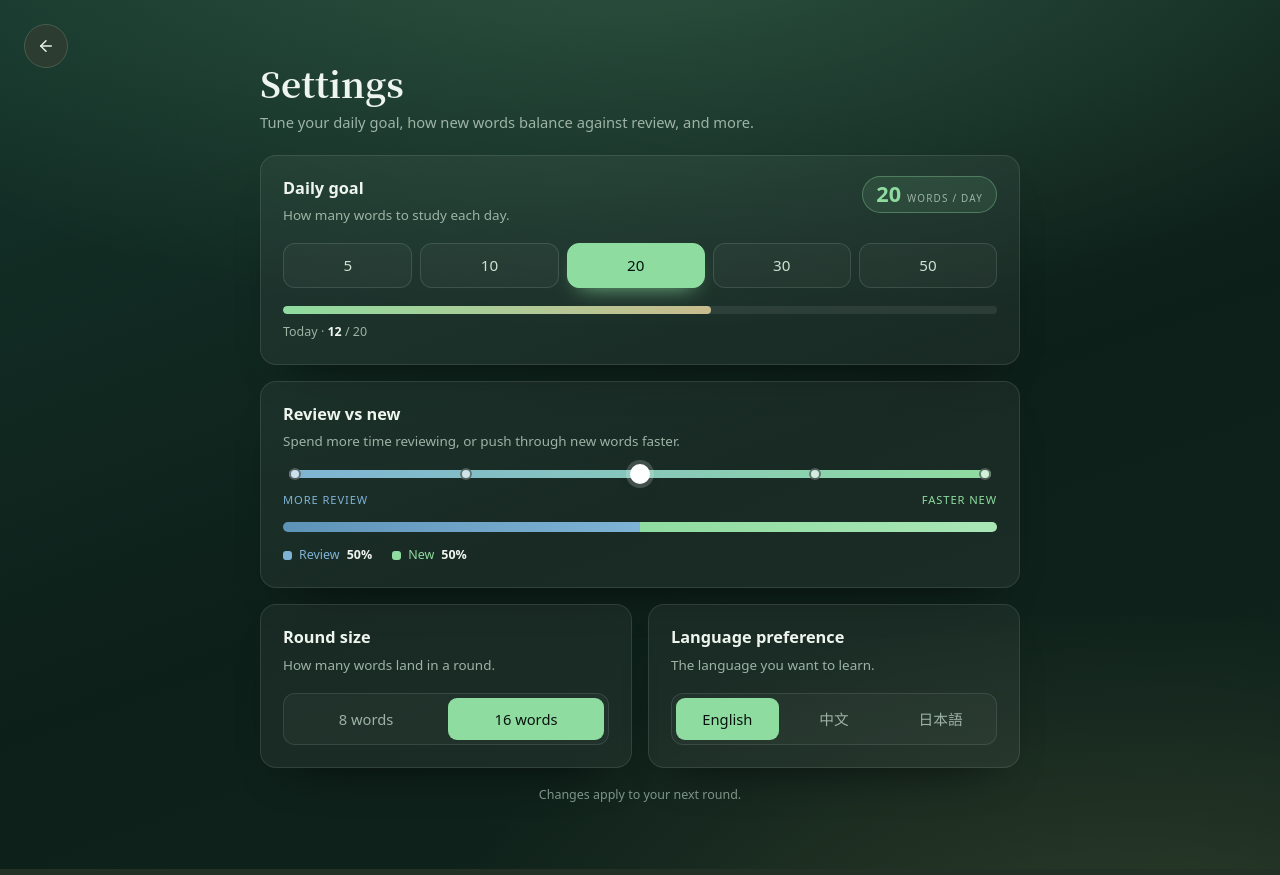
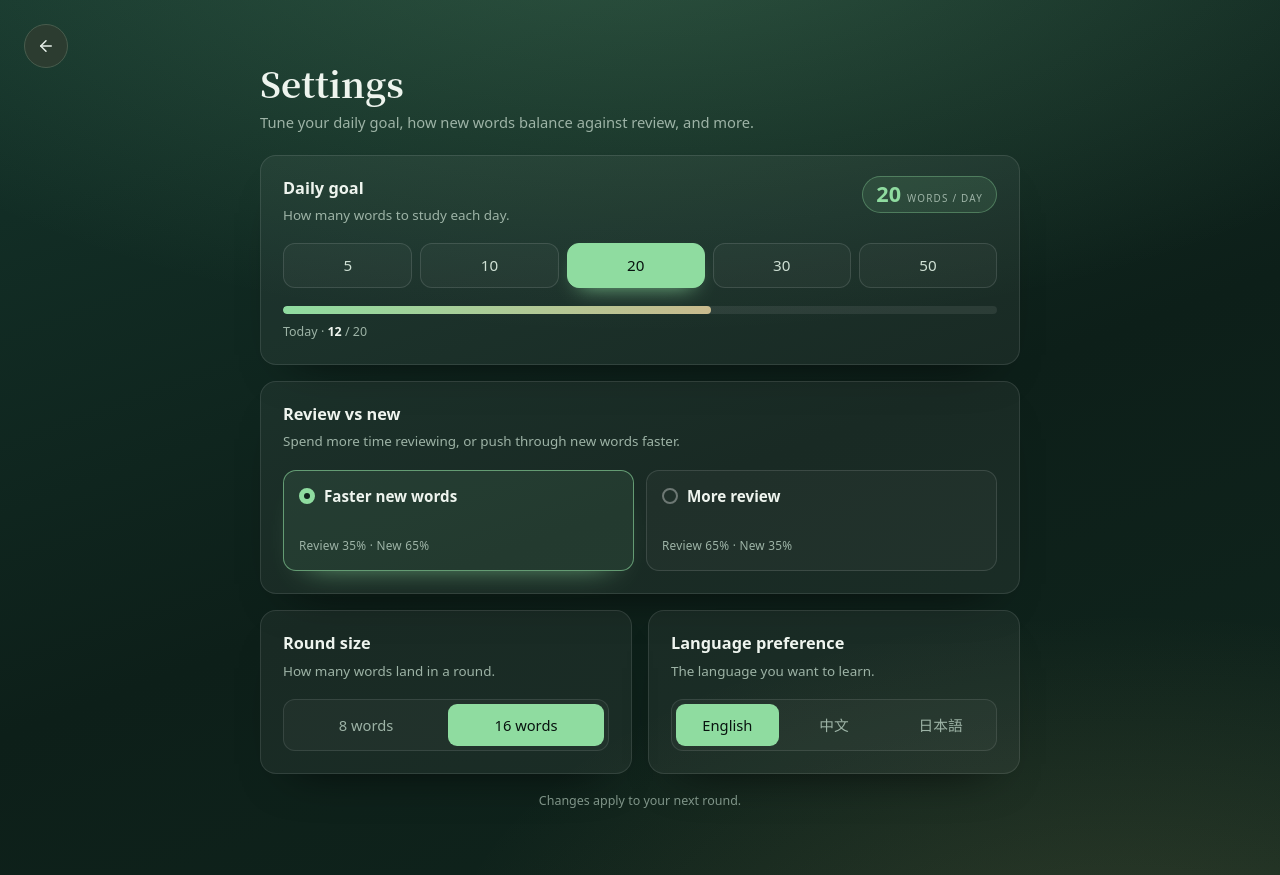
Before and after one commit to imfiiish/webDesign, a React (Vite) app in the folder shuf-flip/: page /settings in a window 1280 px wide. Built offline with nearby package versions, Linux system fonts and the light colour scheme.

Commit message:
feat(settings): make review / new a preset choice, not a slider
Two radio cards — "Faster new words" (default) and "More review" — with
a split bar showing each preset's ratio, replacing the five-stop slider.

```diff
--- a/shuf-flip/src/i18n.ts
+++ b/shuf-flip/src/i18n.ts
@@ -217,10 +217,10 @@ const DICT: Record<Lang, Record<string, string>> = {
     'settings.mix.title': 'Review vs new',
     'settings.mix.desc':
       'Spend more time reviewing, or push through new words faster.',
+    'settings.mix.faster': 'Faster new words',
+    'settings.mix.moreReview': 'More review',
     'settings.mix.review': 'Review',
     'settings.mix.new': 'New',
-    'settings.mix.endsReview': 'More review',
-    'settings.mix.endsNew': 'Faster new',
     'settings.round.title': 'Round size',
     'settings.round.desc': 'How many words land in a round.',
     'settings.round.unit': 'words',
@@ -438,10 +438,10 @@ const DICT: Record<Lang, Record<string, string>> = {
     'settings.goal.today': '今天',
     'settings.mix.title': '复习与新词',
     'settings.mix.desc': '多花时间复习，还是更快地学新词。',
+    'settings.mix.faster': '更快学新词',
+    'settings.mix.moreReview': '更多复习',
     'settings.mix.review': '复习',
     'settings.mix.new': '新词',
-    'settings.mix.endsReview': '更多复习',
-    'settings.mix.endsNew': '更快学新词',
     'settings.round.title': '每轮词数',
     'settings.round.desc': '每一轮包含多少词。',
     'settings.round.unit': '词',
--- a/shuf-flip/src/pages/settings/index.tsx
+++ b/shuf-flip/src/pages/settings/index.tsx
@@ -9,13 +9,10 @@ const GOALS = [5, 10, 20, 30, 50]
 /** Preview of today's progress toward the goal (appearance only). */
 const TODAY = 12
 
-/** New / review balance stops, left (more review) → right (faster new). */
+/** Review / new balance presets. The first is the default. */
 const MIX = [
-  { new: 20, review: 80 },
-  { new: 35, review: 65 },
-  { new: 50, review: 50 },
-  { new: 65, review: 35 },
-  { new: 80, review: 20 },
+  { value: 'new', labelKey: 'settings.mix.faster', new: 65, review: 35 },
+  { value: 'review', labelKey: 'settings.mix.moreReview', new: 35, review: 65 },
 ]
 
 const ROUNDS = ['8', '16']
@@ -59,11 +56,10 @@ function Seg({
 export default function Settings() {
   const { t } = useI18n()
   const [goal, setGoal] = useState(20)
-  const [mix, setMix] = useState(2)
+  const [mix, setMix] = useState(0)
   const [round, setRound] = useState('16')
   const [lang, setLang] = useState('en')
 
-  const m = MIX[mix]
   const goalPct = Math.min(100, (TODAY / goal) * 100)
 
   return (
@@ -120,40 +116,34 @@ export default function Settings() {
             </div>
           </div>
 
-          <div className="set-mix">
-            <div className="set-mix-track">
-              <div className="set-mix-dots">
-                {MIX.map((s, i) => (
-                  <button
-                    key={i}
-                    type="button"
-                    className={`set-mix-dot${i === mix ? ' on' : ''}`}
-                    aria-pressed={i === mix}
-                    aria-label={`${s.review} / ${s.new}`}
-                    onClick={() => setMix(i)}
-                  />
-                ))}
-              </div>
-            </div>
-            <div className="set-mix-ends">
-              <span className="review">{t('settings.mix.endsReview')}</span>
-              <span className="new">{t('settings.mix.endsNew')}</span>
-            </div>
-
-            <div className="set-ratio" aria-hidden="true">
-              <span className="review" style={{ flexGrow: m.review }} />
-              <span className="new" style={{ flexGrow: m.new }} />
-            </div>
-            <div className="set-legend">
-              <span className="review">
-                <i />
-                {t('settings.mix.review')} <b>{m.review}%</b>
-              </span>
-              <span className="new">
-                <i />
-                {t('settings.mix.new')} <b>{m.new}%</b>
-              </span>
-            </div>
+          <div
+            className="set-choices"
+            role="radiogroup"
+            aria-label={t('settings.mix.title')}
+          >
+            {MIX.map((o, i) => (
+              <button
+                key={o.value}
+                type="button"
+                role="radio"
+                aria-checked={i === mix}
+                className={`set-choice${i === mix ? ' on' : ''}`}
+                onClick={() => setMix(i)}
+              >
+                <span className="set-choice-head">
+                  <span className="set-choice-radio" aria-hidden="true" />
+                  <span className="set-choice-label">{t(o.labelKey)}</span>
+                </span>
+                <span className="set-choice-bar" aria-hidden="true">
+                  <span className="review" style={{ flexGrow: o.review }} />
+                  <span className="new" style={{ flexGrow: o.new }} />
+                </span>
+                <span className="set-choice-split">
+                  {t('settings.mix.review')} {o.review}% ·{' '}
+                  {t('settings.mix.new')} {o.new}%
+                </span>
+              </button>
+            ))}
           </div>
         </section>
 
--- a/shuf-flip/src/pages/settings/settings.css
+++ b/shuf-flip/src/pages/settings/settings.css
@@ -164,121 +164,99 @@
 }
 
 /* ---- new vs review ---- */
-.set-mix {
+.set-choices {
+  display: grid;
+  grid-template-columns: repeat(auto-fit, minmax(200px, 1fr));
+  gap: 12px;
+}
+
+.set-choice {
   display: flex;
   flex-direction: column;
-  gap: 14px;
+  gap: 11px;
+  padding: 14px 15px 15px;
+  border-radius: 13px;
+  border: 1px solid rgba(255, 255, 255, 0.12);
+  background: rgba(255, 255, 255, 0.03);
+  color: #cfe0d4;
+  font: inherit;
+  text-align: left;
+  cursor: pointer;
+  transition: border-color 0.15s ease, background 0.15s ease,
+    box-shadow 0.15s ease;
 }
 
-.set-mix-track {
-  position: relative;
-  height: 8px;
-  margin: 0 6px;
-  border-radius: 999px;
-  background: linear-gradient(90deg, #7fb3d5, #8fdca0);
+.set-choice:hover {
+  border-color: rgba(255, 255, 255, 0.3);
 }
 
-.set-mix-dots {
-  position: absolute;
-  inset: -11px 0;
+.set-choice.on {
+  border-color: rgba(143, 220, 160, 0.6);
+  background: rgba(143, 220, 160, 0.09);
+  box-shadow: 0 16px 32px -24px rgba(143, 220, 160, 0.9);
+}
+
+.set-choice-head {
   display: flex;
   align-items: center;
-  justify-content: space-between;
+  gap: 9px;
 }
 
-.set-mix-dot {
-  width: 12px;
-  height: 12px;
-  padding: 0;
+.set-choice-radio {
+  position: relative;
+  flex: 0 0 auto;
+  width: 16px;
+  height: 16px;
   border-radius: 50%;
-  border: 2px solid rgba(10, 26, 20, 0.55);
-  background: rgba(255, 255, 255, 0.6);
-  cursor: pointer;
-  transition: transform 0.2s ease, background 0.2s ease,
-    box-shadow 0.2s ease;
+  border: 2px solid rgba(255, 255, 255, 0.35);
+  transition: border-color 0.15s ease, background 0.15s ease;
 }
 
-.set-mix-dot:hover {
-  transform: scale(1.2);
+.set-choice.on .set-choice-radio {
+  border-color: #8fdca0;
+  background: #8fdca0;
 }
 
-.set-mix-dot.on {
-  width: 20px;
-  height: 20px;
-  background: #fff;
-  border-color: #fff;
-  box-shadow: 0 0 0 4px rgba(255, 255, 255, 0.18),
-    0 8px 18px -8px rgba(0, 0, 0, 0.8);
+.set-choice.on .set-choice-radio::after {
+  content: '';
+  position: absolute;
+  inset: 3px;
+  border-radius: 50%;
+  background: #10251d;
 }
 
-.set-mix-ends {
-  display: flex;
-  justify-content: space-between;
-  font-size: 0.7rem;
-  letter-spacing: 0.08em;
-  text-transform: uppercase;
+.set-choice-label {
+  font-size: 0.95rem;
+  font-weight: 600;
+  color: #eef4ee;
 }
 
-.set-mix-ends .review {
-  color: #7fb3d5;
-}
-
-.set-mix-ends .new {
-  color: #8fdca0;
-}
-
-.set-ratio {
+.set-choice-bar {
   display: flex;
-  height: 10px;
+  height: 8px;
   border-radius: 999px;
   overflow: hidden;
   background: rgba(255, 255, 255, 0.06);
 }
 
-.set-ratio span {
+.set-choice-bar span {
   display: block;
   transition: flex-grow 0.45s cubic-bezier(0.22, 1, 0.36, 1);
 }
 
-.set-ratio .review {
+.set-choice-bar .review {
   background: linear-gradient(90deg, #5e93b8, #7fb3d5);
 }
 
-.set-ratio .new {
+.set-choice-bar .new {
   background: linear-gradient(90deg, #8fdca0, #a9e6b6);
 }
 
-.set-legend {
-  display: flex;
-  gap: 20px;
-  font-size: 0.78rem;
+.set-choice-split {
+  font-size: 0.74rem;
+  letter-spacing: 0.02em;
   color: #9db3a6;
   font-variant-numeric: tabular-nums;
-}
-
-.set-legend span {
-  display: inline-flex;
-  align-items: center;
-  gap: 7px;
-}
-
-.set-legend i {
-  width: 9px;
-  height: 9px;
-  border-radius: 3px;
-  background: currentColor;
-}
-
-.set-legend .review {
-  color: #7fb3d5;
-}
-
-.set-legend .new {
-  color: #8fdca0;
-}
-
-.set-legend b {
-  color: #eef4ee;
 }
 
 /* ---- round size + language ---- */
```
